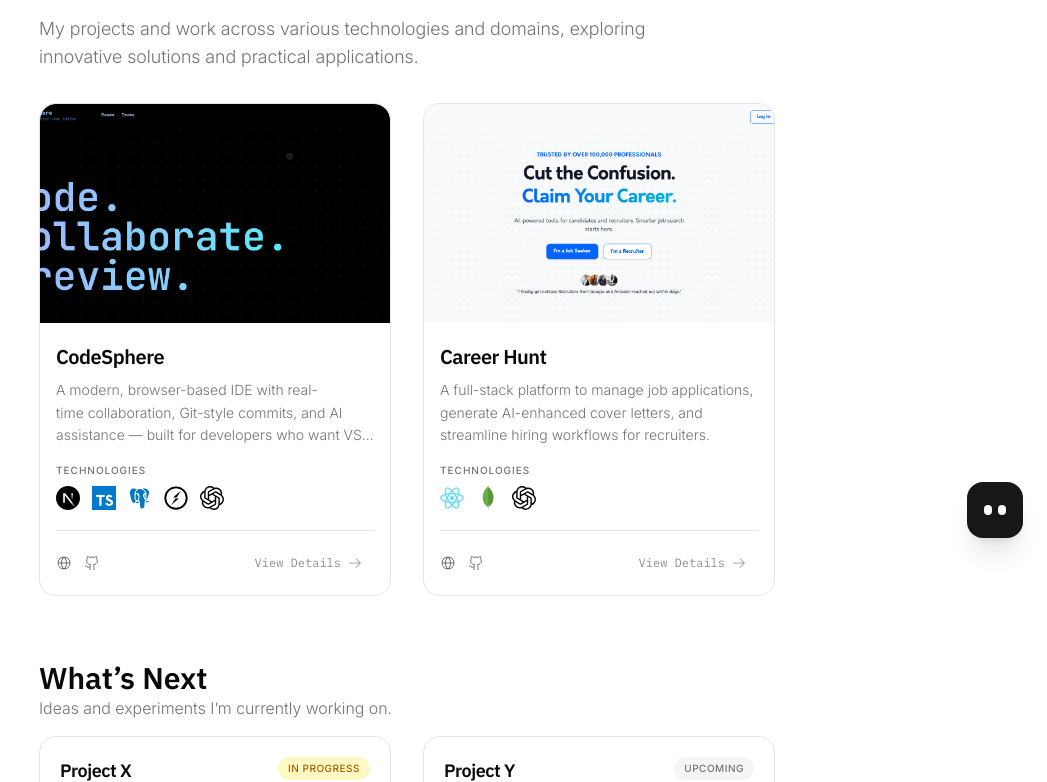
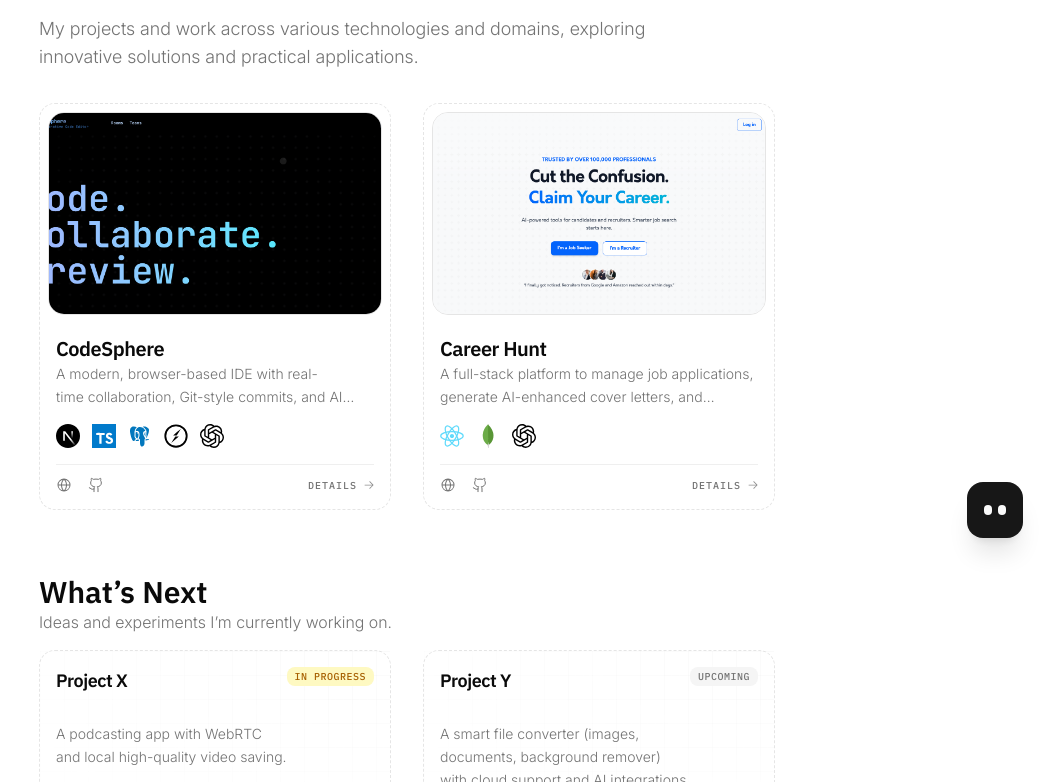
Before and after one commit to Sagar141005/sagarsaini.com, a Next.js app: page /projects in a window 1280 px wide. Shown: the part 238-1020 px from the top of the page, without its empty margins (233-1280 px from the left). Built offline with nearby package versions, Linux system fonts and the light colour scheme.

Commit message:
refactor(ui): add better structure and styling

```diff
--- a/src/components/project/ProjectCard.tsx
+++ b/src/components/project/ProjectCard.tsx
@@ -15,7 +15,7 @@ import GithubIcon from "../svg/GithubIcon";
 import WebsiteIcon from "../svg/WebsiteIcon";
 import ArrowRightIcon from "../svg/ArrowRightIcon";
 import PlayIcon from "../svg/PlayIcon";
-import { ProjectPreview, TechItem } from "@/types/project";
+import { TechItem } from "@/types/project";
 
 interface ProjectCardProps {
   title: string;
@@ -42,22 +42,23 @@ export default function ProjectCard({
   const [isOpen, setIsOpen] = useState(false);
 
   return (
-    <div className="group flex flex-col gap-3 group-card w-full border border-border rounded-2xl bg-card transition-colors overflow-hidden">
-      <div className="relative aspect-[16/10] w-full overflow-hidden rounded-t-2xl bg-muted group/image">
+    <div className="group flex flex-col gap-3 group-card w-full border border-border border-dashed rounded-2xl bg-card transition-colors overflow-hidden">
+      <div className="relative aspect-[16/10] w-full p-2">
+        <div className="group/image relative h-full w-full overflow-hidden rounded-2xl border border-border bg-muted/50">
           <motion.img
             src={image}
             alt={title}
-          className="h-full w-full object-cover transition-all duration-500 ease-out group-hover/image:scale-105 group-hover/image:blur-sm"
+            className="h-full w-full object-cover transition-all duration-500 ease-out group-hover/image:blur-sm"
           />
 
           {video && (
             <Dialog open={isOpen} onOpenChange={setIsOpen}>
               <DialogTrigger asChild>
-              <div className="absolute inset-0 flex items-center justify-center opacity-0 transition-opacity duration-300 group-hover/image:opacity-100 cursor-pointer z-10 bg-black/10 backdrop-blur-[2px]">
+                <div className="absolute inset-0 flex items-center justify-center rounded-2xl opacity-0 transition-opacity duration-300 group-hover/image:opacity-100 cursor-pointer z-10 bg-background/20 backdrop-blur-[2px]">
                   <motion.div
                     whileHover={{ scale: 1.1 }}
                     whileTap={{ scale: 0.95 }}
-                  className="flex h-12 w-12 items-center justify-center rounded-full bg-white/20 backdrop-blur-md border border-white/30 shadow-lg text-white transition-all hover:bg-white hover:text-black"
+                    className="flex h-12 w-12 items-center justify-center rounded-full bg-background/80 backdrop-blur-md border border-border shadow-lg text-foreground transition-all hover:bg-primary hover:text-primary-foreground"
                   >
                     <PlayIcon className="h-5 w-5 fill-current ml-0.5" />
                   </motion.div>
@@ -65,7 +66,7 @@ export default function ProjectCard({
               </DialogTrigger>
 
               <DialogContent className="max-w-4xl w-[95vw] p-0 border-0 bg-transparent shadow-none overflow-hidden">
-              <div className="aspect-video w-full overflow-hidden rounded-xl border border-white/10 shadow-2xl bg-black">
+                <div className="aspect-video w-full overflow-hidden rounded-xl border border-border/50 shadow-2xl bg-black">
                   <video
                     src={video}
                     autoPlay
@@ -81,24 +82,22 @@ export default function ProjectCard({
             </Dialog>
           )}
         </div>
+      </div>
 
-      <div className="flex flex-col gap-4 p-4 pt-2">
+      <div className="flex flex-col gap-4 px-4 pb-2">
         <div>
           <Link href={`/project/${slug}`}>
-            <h3 className="text-xl font-semibold hover:text-foreground tracking-tight">
+            <h3 className="text-xl font-semibold text-foreground hover:text-primary transition-colors tracking-tight">
               {title}
             </h3>
           </Link>
 
-          <p className="mt-2 line-clamp-3 text-sm leading-relaxed text-muted-foreground text-balance font-light">
+          <p className="line-clamp-2 text-sm leading-relaxed text-muted-foreground text-balance font-light">
             {description}
           </p>
         </div>
 
         <div className="flex flex-col gap-2">
-          <h5 className="text-[10px] uppercase tracking-widest text-muted-foreground font-medium">
-            Technologies
-          </h5>
           <div className="flex items-center gap-3">
             <TooltipProvider delayDuration={100}>
               {highlightTech.map((tech, index) => (
@@ -107,20 +106,21 @@ export default function ProjectCard({
             </TooltipProvider>
 
             {highlightTech.length > 5 && (
-              <span className="text-xs text-muted-foreground">
+              <span className="text-[10px] font-bold text-muted-foreground uppercase tracking-widest">
                 +{highlightTech.length - 5}
               </span>
             )}
           </div>
         </div>
 
-        <div className="mt-1 flex items-center justify-between border-t border-border pt-4">
-          <div className="flex items-center gap-3">
+        <div className="flex items-center justify-between border-t border-border/60 pt-3 pb-2">
+          <div className="flex items-center gap-4">
             {links.demo && (
               <Link
                 href={links.demo}
                 target="_blank"
                 className="text-muted-foreground hover:text-foreground transition-colors"
+                title="Live Demo"
               >
                 <WebsiteIcon className="size-4 stroke-[1.5]" />
               </Link>
@@ -131,19 +131,20 @@ export default function ProjectCard({
                 href={links.github}
                 target="_blank"
                 className="text-muted-foreground hover:text-foreground transition-colors"
+                title="Source Code"
               >
                 <GithubIcon className="size-4 stroke-[1.5]" />
               </Link>
             )}
           </div>
 
-          <Button variant="link" size="sm" asChild>
+          <Button variant="link" size="sm" asChild className="px-0 h-auto">
             <Link
               href={`/project/${slug}`}
-              className="flex items-center gap-1 text-xs font-thin font-mono text-secondary"
+              className="flex items-center gap-2 font-mono text-[10px] font-bold text-muted-foreground hover:text-foreground uppercase tracking-widest transition-colors"
             >
-              View Details
-              <ArrowRightIcon className="size-4 stroke-[1.5]" />
+              Details
+              <ArrowRightIcon className="size-3" />
             </Link>
           </Button>
         </div>
--- a/src/components/project/UpcomingProject.tsx
+++ b/src/components/project/UpcomingProject.tsx
@@ -38,9 +38,10 @@ export default function UpcomingProjects({ projects }: UpcomingProjectsProps) {
           <motion.div
             key={index}
             variants={cardVariants}
-            className="group flex flex-col justify-between rounded-2xl border border-border bg-card p-5 transition-colors"
+            className="group relative flex flex-col justify-between rounded-2xl border border-border border-dashed p-4 bg-card transition-colors"
           >
-            <div>
+            <div className="absolute inset-0 bg-[linear-gradient(to_right,#80808012_1px,transparent_1px),linear-gradient(to_bottom,#80808012_1px,transparent_1px)] bg-[size:24px_24px] [mask-image:radial-gradient(ellipse_at_top_right,black_0%,transparent_100%)] pointer-events-none opacity-50" />
+            <div className="relative z-10 flex flex-col gap-4">
               <div className="flex items-start justify-between gap-4">
                 <h3 className="text-lg font-semibold text-foreground tracking-tight">
                   {project.title}
@@ -48,8 +49,8 @@ export default function UpcomingProjects({ projects }: UpcomingProjectsProps) {
 
                 <span
                   className={`
-                    shrink-0 text-[10px] uppercase tracking-wider font-medium px-2.5 py-1 rounded-full ${
-                      STATUS_STYLES[project.status] || STATUS_STYLES["Upcoming"]
+                    shrink-0 text-[10px] uppercase tracking-wider font-medium px-2 py-0.5 font-mono rounded-md ${
+                      STATUS_STYLES[project.status] || STATUS_STYLES["Planned"]
                     }
                   `}
                 >
--- a/src/components/showcase/ComponentCard.tsx
+++ b/src/components/showcase/ComponentCard.tsx
@@ -4,8 +4,8 @@ import React from "react";
 import { motion } from "motion/react";
 import { ComponentItem } from "@/data/components";
 import { Button } from "@/components/ui/button";
-import MaximizeIcon from "../svg/MaximizeIcon";
 import CodeIcon from "../svg/CodeIcon";
+import ArrowUpRightIcon from "../svg/ArrowUpRightIcon";
 
 interface CardProps {
   item: ComponentItem;
@@ -20,11 +20,11 @@ export default function ComponentCard({ item, onClick }: CardProps) {
       initial={{ opacity: 0, scale: 0.9 }}
       animate={{ opacity: 1, scale: 1 }}
       exit={{ opacity: 0, scale: 0.9 }}
-      className="group flex flex-col overflow-hidden rounded-xl border border-border bg-card hover:border-border-foreground/20 transition-all shadow-sm"
+      className="group flex flex-col gap-3 w-full border border-border border-dashed rounded-2xl bg-card transition-all"
     >
-      <div className="relative flex h-48 items-center justify-center bg-secondary/30 border-b border-border/50">
-        <div className="absolute inset-0 bg-[linear-gradient(to_right,currentColor_1px,transparent_1px),linear-gradient(to_bottom,currentColor_1px,transparent_1px)] bg-[size:24px_24px] opacity-[0.05] pointer-events-none" />
-
+      <div className="relative w-full p-2 h-52">
+        <div className="relative h-full w-full overflow-hidden rounded-xl border border-border bg-muted/30 flex items-center justify-center cursor-pointer">
+          <div className="absolute inset-0 bg-[linear-gradient(to_right,#80808012_1px,transparent_1px),linear-gradient(to_bottom,#80808012_1px,transparent_1px)] bg-[size:24px_24px] [mask-image:radial-gradient(ellipse_at_center,black_50%,transparent_100%)] pointer-events-none" />
           <div className="relative z-10 p-4">
             {isCodeOnly ? (
               <CodeIcon className="h-10 w-10 text-muted-foreground/30" />
@@ -33,25 +33,25 @@ export default function ComponentCard({ item, onClick }: CardProps) {
             )}
           </div>
         </div>
+      </div>
 
-      <div className="flex flex-1 items-start justify-between gap-4 p-4">
-        <div className="flex flex-col gap-1.5">
-          <h3 className="font-semibold text-sm text-foreground tracking-tight">
+      <div className="flex flex-col gap-1 px-4 pb-4">
+        <div className="flex items-start justify-between gap-4">
+          <h3 className="font-semibold text-lg text-foreground tracking-tight">
             {item.title}
           </h3>
-          <p className="line-clamp-2 text-xs text-muted-foreground leading-relaxed font-light">
-            {item.description}
-          </p>
-        </div>
-
           <Button
             variant="ghost"
             onClick={() => onClick(item)}
-          className="h-8 w-8 shrink-0 text-muted-foreground hover:text-foreground hover:bg-muted transition-colors"
+            className="h-8 w-8 shrink-0 text-muted-foreground hover:text-foreground hover:bg-muted transition-colors rounded-full border border-border"
             title="View Code & Details"
           >
-          <MaximizeIcon className="w-4 h-4" />
+            <ArrowUpRightIcon className="w-4 h-4" />
           </Button>
+        </div>
+        <p className="line-clamp-2 text-sm text-muted-foreground leading-relaxed font-light">
+          {item.description}
+        </p>
       </div>
     </motion.div>
   );
--- a/src/components/showcase/ComponentDrawer.tsx
+++ b/src/components/showcase/ComponentDrawer.tsx
@@ -37,7 +37,7 @@ export default function ComponentDrawer({
             animate={{ x: 0 }}
             exit={{ x: "100%" }}
             transition={{ type: "spring", damping: 25, stiffness: 200 }}
-            className="fixed inset-y-0 right-0 z-50 h-full pb-8 w-full max-w-2xl border-l border-border bg-background shadow-2xl"
+            className="fixed inset-y-0 right-0 z-50 h-full pb-8 w-full max-w-2xl border-l border-border border-dashed bg-card shadow-2xl"
           >
             <div className="flex items-center justify-between border-b border-border/60 px-6 py-4">
               <div>
@@ -64,7 +64,7 @@ export default function ComponentDrawer({
                     Preview
                   </h3>
                   <div className="flex min-h-[240px] items-center justify-center rounded-xl border border-border bg-muted/30 p-8 relative overflow-hidden">
-                    <div className="absolute inset-0 bg-[linear-gradient(to_right,currentColor_1px,transparent_1px),linear-gradient(to_bottom,currentColor_1px,transparent_1px)] bg-[size:24px_24px] opacity-[0.03] pointer-events-none" />
+                    <div className="absolute inset-0 bg-[linear-gradient(to_right,#80808012_1px,transparent_1px),linear-gradient(to_bottom,#80808012_1px,transparent_1px)] bg-[size:24px_24px] [mask-image:radial-gradient(ellipse_at_center,black_50%,transparent_100%)] pointer-events-none" />
                     <div className="relative z-10">{item.preview}</div>
                   </div>
                 </div>
@@ -81,7 +81,7 @@ export default function ComponentDrawer({
                   Source Code
                 </h3>
 
-                <div className="relative overflow-hidden rounded-xl border border-border bg-muted/50">
+                <div className="relative overflow-hidden rounded-xl border border-border bg-muted/30">
                   <div className="overflow-x-auto p-4">
                     <pre className="text-xs font-mono leading-relaxed text-foreground/90">
                       {item.code}
```
Lines whose indentation alone changed are shown as unchanged.
